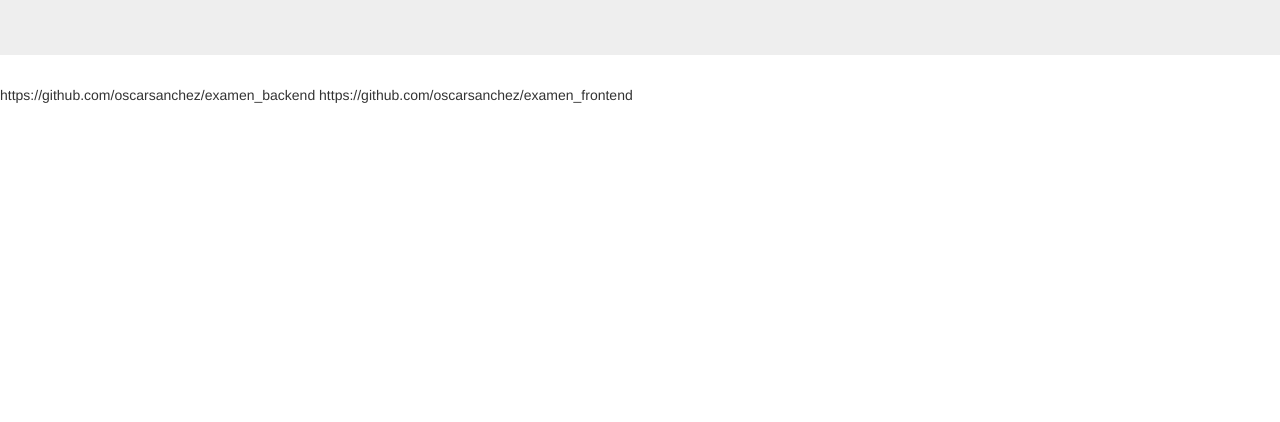
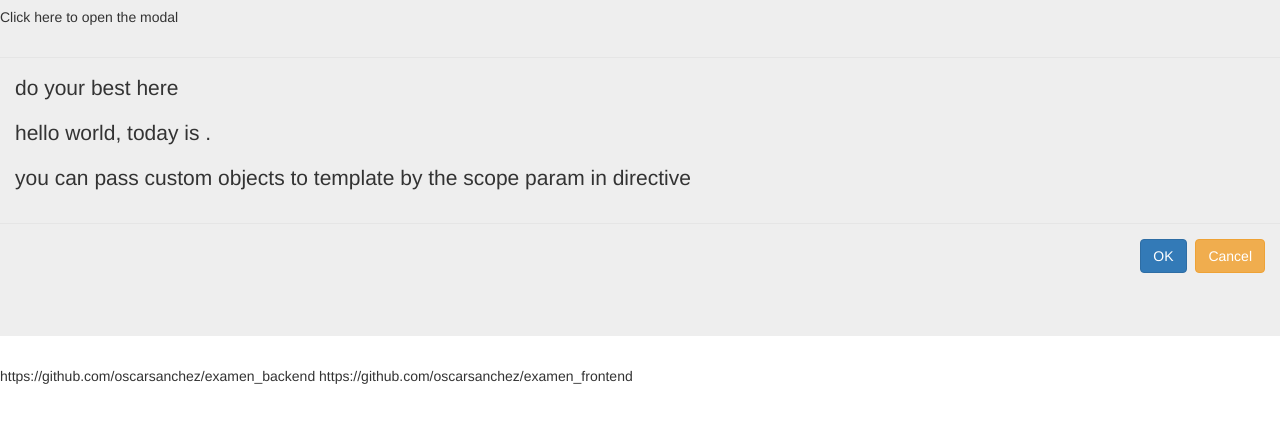
Before and after one commit to oscarsanchez/examen_frontend, a website: page app/index.html at #/main in a window 1280 px wide. Shown: the part 140-562 px from the top of the page. Drawn offline with nearby package versions, Linux system fonts and the light colour scheme; some packages are replaced by stand-ins of ours; files that its build step writes are made by us from their sources; a script that the page names is missing.

Commit message:
angular modal

```diff
--- a/app/app.js
+++ b/app/app.js
@@ -1,4 +1,5 @@
-var app = angular.module('AngularScaffold', ['ui.router', 'ngStorage', 'AngularScaffold.Services', 'AngularScaffold.Controllers']);
+var app = angular.module('AngularScaffold', ['ui.router', 'ngStorage', 'stpa.modal',
+    'ui.bootstrap','AngularScaffold.Services', 'AngularScaffold.Controllers']);
 
 angular.module('AngularScaffold.Controllers', []);
 angular.module('AngularScaffold.Services', []);
--- a/app/index.html
+++ b/app/index.html
@@ -128,6 +128,6 @@
 <script src="scripts/services/MainService.js"></script>
 
 <script src="scripts/services/ProfileService.js"></script>
-
+<script src="../bower_components/angular-my-modal/src/angular-my-modal.min.js"></script>
 <!-- endinject -->
 </html>
--- a/app/main.html
+++ b/app/main.html
@@ -1,6 +1,27 @@
 <div ng-controller="MainController">
   <div class="jumbotron">
     <h1>Esto es La MainPage</h1>
+    <my-modal
+name="My Modal With Template"
+template="sample-template.html"
+scope="vm"
+size="lg">
+Click here to open the modal
+</my-modal>
+
+<div class="modal-header">
+    <h3 class="modal-title">{{StpaModalCtrl.setting.name}}</h3>
+</div>
+<div class="modal-body my-own-template-class">
+<p>do your best here</p>
+<p>hello world, today is <strong>{{StpaModalCtrl.scope.date}}</strong>.</p>
+<p>you can pass custom objects to template by the scope param in directive</p>
+</div>
+<div class="modal-footer">
+    <button class="btn btn-primary" ng-click="StpaModalCtrl.accept()">OK</button>
+    <button class="btn btn-warning" ng-click="StpaModalCtrl.cancel()">Cancel</button>
+</div>
+
   </div>
 
 </div>
--- a/app/scripts/controllers/MainController.js
+++ b/app/scripts/controllers/MainController.js
@@ -1,4 +1,9 @@
 angular.module('AngularScaffold.Controllers')
   .controller('MainController', ['$scope', 'MainService', '$sessionStorage', function ($scope, MainService, $sessionStorage) {
+    function ModalCtrl() {
+    var vm = this, //this way vm is passed to scope by controllerAs syntax with no using of $scope
+        today = moment().format('dddd');
 
+    vm.date = today + (today == 'Friday' ? ' =D' : ' =/');
+}
   }]);
```
